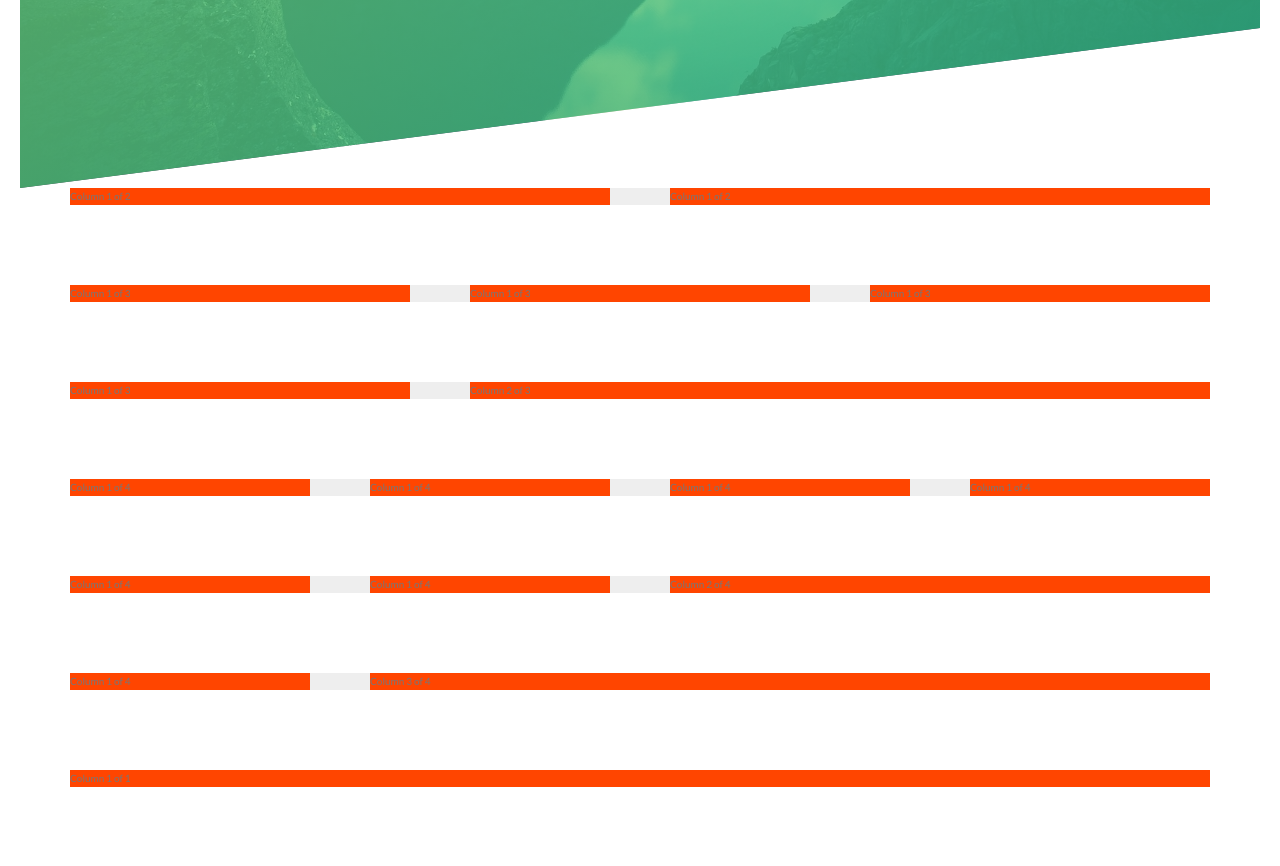
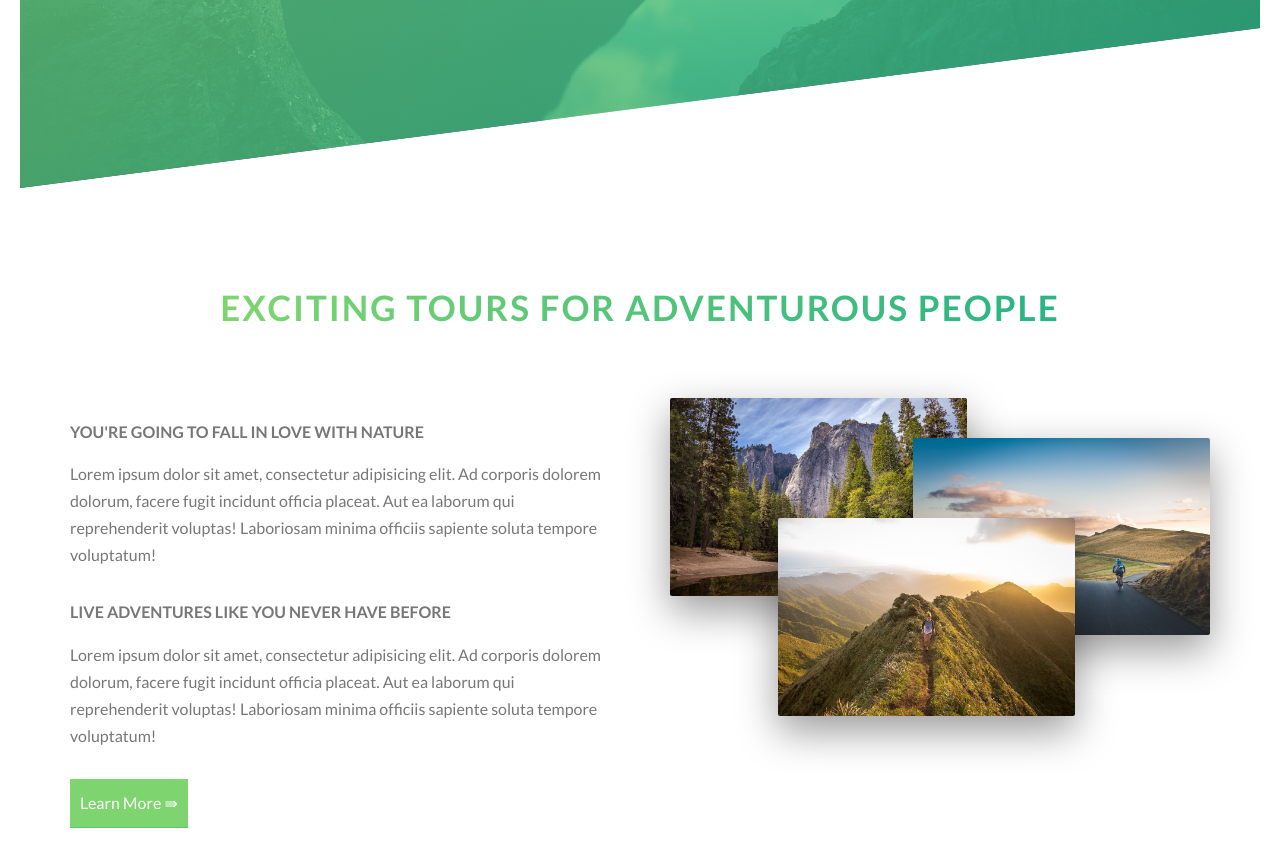
Before and after one commit to jdmacdiarmid/nature-tours, a website: page index.html in a window 1280 px wide. Shown: the part 592-1458 px from the top of the page. Before the commit the page ends 1399 px from the top, so only its background shows below. Drawn offline with Linux system fonts and the light colour scheme.

Commit message:
added About section to page

```diff
--- a/assets/sass/abstract/_variables.scss
+++ b/assets/sass/abstract/_variables.scss
@@ -1,12 +1,19 @@
+
+// DEFAULT VARIABLES
 
 // COLORS
 $color-primary: #55c57a;
 $color-primary-light: #7ed56f;
 $color-primary-dark: #28b485;
 
+$color-gray-light-1: #f7f7f7;
+
 $color-gray-dark: #777;
 $color-white: #fff;
 $color-black: #000;
+
+// FONT VARIABLES
+$default-font-size: 1.6rem;
 
 // GRID
 $grid-width: 114rem;
--- a/assets/sass/base/_typography.scss
+++ b/assets/sass/base/_typography.scss
@@ -1,14 +1,10 @@
 body {
   font-family: "Lato", sans-serif;
   font-weight: 400;
-  /*font-size: 16px;*/
   line-height: 1.7;
   color: $color-gray-dark;
   padding: 2rem;
 }
-
-
-
 
 .heading-primary {
   color: $color-white;
@@ -33,7 +29,6 @@ body {
        animation-delay: 3s;
        animation-iteration-count: 3;
      */
-
   }
 
   &-sub {
@@ -47,3 +42,35 @@ body {
     animation-timing-function: ease-out;
   }
 }
+
+.heading-secondary {
+  font-size: 3.5rem;
+  text-transform: uppercase;
+  font-weight: 700;
+  display: inline-block;
+  background-image: linear-gradient(to right, $color-primary-light, $color-primary-dark);
+  -webkit-background-clip: text;
+  color: transparent;
+  letter-spacing: 2px;
+  transition: all .2s;
+
+  &:hover {
+    transform: skewY(2deg) skewX(15deg) scale(1.1);
+    text-shadow: .5rem 1rem 2rem rgba($color-black, .2);
+  }
+}
+
+.heading-tertiary {
+  font-size: $default-font-size;
+  font-weight: 700;
+  text-transform: uppercase;
+
+}
+
+.paragraph {
+  font-size: $default-font-size;
+
+  &:not(:last-child) {
+    margin-bottom: 3rem;
+  }
+}
--- a/assets/sass/base/_utilities.scss
+++ b/assets/sass/base/_utilities.scss
@@ -0,0 +1,7 @@
+.utl-center-text {
+  text-align: center;
+}
+
+.utl-mb-sm { margin-bottom: 1.5rem; }
+.utl-mb-md { margin-bottom: 4rem; }
+.utl-mb-lg { margin-bottom: 8rem; }
--- a/assets/sass/components/_button.scss
+++ b/assets/sass/components/_button.scss
@@ -9,7 +9,7 @@
     border-radius: 10rem;
     transition: all .2s;
     position: relative;
-    font-size: 1.6rem;
+    font-size: $default-font-size;
   }
 
   &:hover {
@@ -54,3 +54,30 @@
     animation-fill-mode: backwards;
   }
 }
+
+.btn-learn-more {
+  &:link,
+  &:visited {
+    background-color: $color-primary-light;
+    font-size: $default-font-size;
+    color: $color-white;
+    display: inline-block;
+    text-decoration: none;
+    border-bottom: 1px solid $color-primary;
+    padding: 10px;
+    transition: all .2s;
+  }
+
+  &:hover {
+    background-color: $color-primary-dark;
+    box-shadow: 0 1rem 2rem rgba($color-black, .15);
+    transform: translateY(-2px);
+  }
+
+  &:active {
+    box-shadow: 0 .5rem 1rem rgba($color-black, .15);
+    transform: translateY(0px);
+  }
+
+
+}
--- /dev/null
+++ b/assets/sass/components/_composition.scss
@@ -0,0 +1,39 @@
+.composition {
+  position: relative;
+
+  &-photo {
+    width: 55%;
+    box-shadow: 0 1.5rem 4rem rgba($color-black, .4);
+    border-radius: 2px;
+    position: absolute;
+    z-index: 10;
+    transition: all .2s;
+    outline-offset: 2rem;
+
+    &-p1 {
+      left: 0;
+      top: -2rem;
+    }
+
+    &-p2 {
+      right: 0;
+      top: 2rem;
+    }
+
+    &-p3 {
+      left: 20%;
+      top: 10rem;
+    }
+
+    &:hover {
+      outline: 1.5rem solid $color-primary;
+      transform: scale(1.05) translateY(-.5rem);
+      box-shadow: 0 2.5rem 4rem rgba($color-black,.5);
+      z-index: 20;
+    }
+  }
+
+  &:hover &-photo:not(:hover){
+    transform: scale(.95);
+  }
+}
--- a/assets/sass/layout/_grid.scss
+++ b/assets/sass/layout/_grid.scss
@@ -1,6 +1,6 @@
 .row {
   max-width: $grid-width;
-  background-color: #eee;
+  //background-color: #eee;
   margin: 0 auto;
 
   &:not(:last-child) {
@@ -15,7 +15,7 @@
   // format:
   // [<attr> <regex> <search string>] { }
   [class^="col-"] {
-    background-color: orangered;
+    //background-color: orangered;
     float: left;
 
     &:not(:last-child) {
--- a/assets/sass/main.scss
+++ b/assets/sass/main.scss
@@ -8,6 +8,7 @@
 @import "base/utilities";
 
 @import "components/button";
+@import "components/composition";
 
 @import "layout/grid";
 @import "layout/heading";
--- a/assets/sass/pages/_home.scss
+++ b/assets/sass/pages/_home.scss
@@ -0,0 +1,5 @@
+.section-about {
+  //background-color: $color-gray-light-1;
+  padding: 25rem 0;
+  margin-top: -20vh;
+}
--- a/index.html
+++ b/index.html
@@ -29,9 +29,44 @@
 
         </header>
 
-        <section class="grid-test">
+        <main>
+            <section class="section-about">
 
-            <div class="row">  <!-- Row 1 -->
+                <div class="utl-center-text utl-mb-lg">
+                    <h2 class="heading-secondary">
+                        Exciting tours for adventurous people
+                    </h2>
+                </div>
+
+                <div class="row">
+                    <div class="col-1-of-2">
+                        <h3 class="heading-tertiary utl-mb-sm">You're going to fall in love with nature</h3>
+                        <p class="paragraph">
+                            Lorem ipsum dolor sit amet, consectetur adipisicing elit. Ad corporis dolorem dolorum, facere fugit incidunt officia placeat. Aut ea laborum qui reprehenderit voluptas! Laboriosam minima officiis sapiente soluta tempore voluptatum!
+                        </p>
+                        <h3 class="heading-tertiary utl-mb-sm">Live adventures like you never have before</h3>
+                        <p class="paragraph">
+                            Lorem ipsum dolor sit amet, consectetur adipisicing elit. Ad corporis dolorem dolorum, facere fugit incidunt officia placeat. Aut ea laborum qui reprehenderit voluptas! Laboriosam minima officiis sapiente soluta tempore voluptatum!
+                        </p>
+
+                        <a href="#" class="btn-learn-more">Learn More &rAarr;</a>
+                    </div>
+                    <div class="col-1-of-2">
+                        <!-- emmet syntax: .composition>(img.composition_photo.composition_photo-p1)*3 -->
+                        <div class="composition">
+                            <img src="assets/img/nat-1-large.jpg" alt="Photo-1" class="composition-photo composition-photo-p1">
+                            <img src="assets/img/nat-2-large.jpg" alt="Photo-2" class="composition-photo composition-photo-p2">
+                            <img src="assets/img/nat-3-large.jpg" alt="Photo-3" class="composition-photo composition-photo-p3">
+                        </div>
+                    </div>
+                </div>
+
+            </section>
+        </main>
+
+        <!--<section class="grid-test">-->
+            <!--
+            <div class="row">
                 <div class="col-1-of-2">
                     Column 1 of 2
                 </div>
@@ -39,70 +74,70 @@
                     Column 1 of 2
                 </div>
             </div>
+            -->
+            <!--<div class="row"> &lt;!&ndash; Row 2 &ndash;&gt;-->
+                <!--<div class="col-1-of-3">-->
+                    <!--Column 1 of 3-->
+                <!--</div>-->
+                <!--<div class="col-1-of-3">-->
+                    <!--Column 1 of 3-->
+                <!--</div>-->
+                <!--<div class="col-1-of-3">-->
+                    <!--Column 1 of 3-->
+                <!--</div>-->
+            <!--</div>-->
 
-            <div class="row"> <!-- Row 2 -->
-                <div class="col-1-of-3">
-                    Column 1 of 3
-                </div>
-                <div class="col-1-of-3">
-                    Column 1 of 3
-                </div>
-                <div class="col-1-of-3">
-                    Column 1 of 3
-                </div>
-            </div>
+            <!--<div class="row"> &lt;!&ndash; Row 3 &ndash;&gt;-->
+                <!--<div class="col-1-of-3">-->
+                    <!--Column 1 of 3-->
+                <!--</div>-->
+                <!--<div class="col-2-of-3">-->
+                    <!--Column 2 of 3-->
+                <!--</div>-->
+            <!--</div>-->
 
-            <div class="row"> <!-- Row 3 -->
-                <div class="col-1-of-3">
-                    Column 1 of 3
-                </div>
-                <div class="col-2-of-3">
-                    Column 2 of 3
-                </div>
-            </div>
+            <!--<div class="row"> &lt;!&ndash; Row 4 &ndash;&gt;-->
+                <!--<div class="col-1-of-4">-->
+                    <!--Column 1 of 4-->
+                <!--</div>-->
+                <!--<div class="col-1-of-4">-->
+                    <!--Column 1 of 4-->
+                <!--</div>-->
+                <!--<div class="col-1-of-4">-->
+                    <!--Column 1 of 4-->
+                <!--</div>-->
+                <!--<div class="col-1-of-4">-->
+                    <!--Column 1 of 4-->
+                <!--</div>-->
+            <!--</div>-->
 
-            <div class="row"> <!-- Row 4 -->
-                <div class="col-1-of-4">
-                    Column 1 of 4
-                </div>
-                <div class="col-1-of-4">
-                    Column 1 of 4
-                </div>
-                <div class="col-1-of-4">
-                    Column 1 of 4
-                </div>
-                <div class="col-1-of-4">
-                    Column 1 of 4
-                </div>
-            </div>
+            <!--<div class="row"> &lt;!&ndash; Row 5 &ndash;&gt;-->
+                <!--<div class="col-1-of-4">-->
+                    <!--Column 1 of 4-->
+                <!--</div>-->
+                <!--<div class="col-1-of-4">-->
+                    <!--Column 1 of 4-->
+                <!--</div>-->
+                <!--<div class="col-2-of-4">-->
+                    <!--Column 2 of 4-->
+                <!--</div>-->
+            <!--</div>-->
 
-            <div class="row"> <!-- Row 5 -->
-                <div class="col-1-of-4">
-                    Column 1 of 4
-                </div>
-                <div class="col-1-of-4">
-                    Column 1 of 4
-                </div>
-                <div class="col-2-of-4">
-                    Column 2 of 4
-                </div>
-            </div>
+            <!--<div class="row"> &lt;!&ndash; Row 6 &ndash;&gt;-->
+                <!--<div class="col-1-of-4">-->
+                    <!--Column 1 of 4-->
+                <!--</div>-->
+                <!--<div class="col-3-of-4">-->
+                    <!--Column 3 of 4-->
+                <!--</div>-->
+            <!--</div>-->
 
-            <div class="row"> <!-- Row 6 -->
-                <div class="col-1-of-4">
-                    Column 1 of 4
-                </div>
-                <div class="col-3-of-4">
-                    Column 3 of 4
-                </div>
-            </div>
+            <!--<div class="row"> &lt;!&ndash; Row 7 &ndash;&gt;-->
+                <!--<div class="col-1-of-1">-->
+                    <!--Column 1 of 1-->
+                <!--</div>-->
+            <!--</div>-->
 
-            <div class="row"> <!-- Row 7 -->
-                <div class="col-1-of-1">
-                    Column 1 of 1
-                </div>
-            </div>
-
-        </section>
+        <!--</section>-->
     </body>
 </html>
```
Also changed, not shown: assets/css/style.css.
